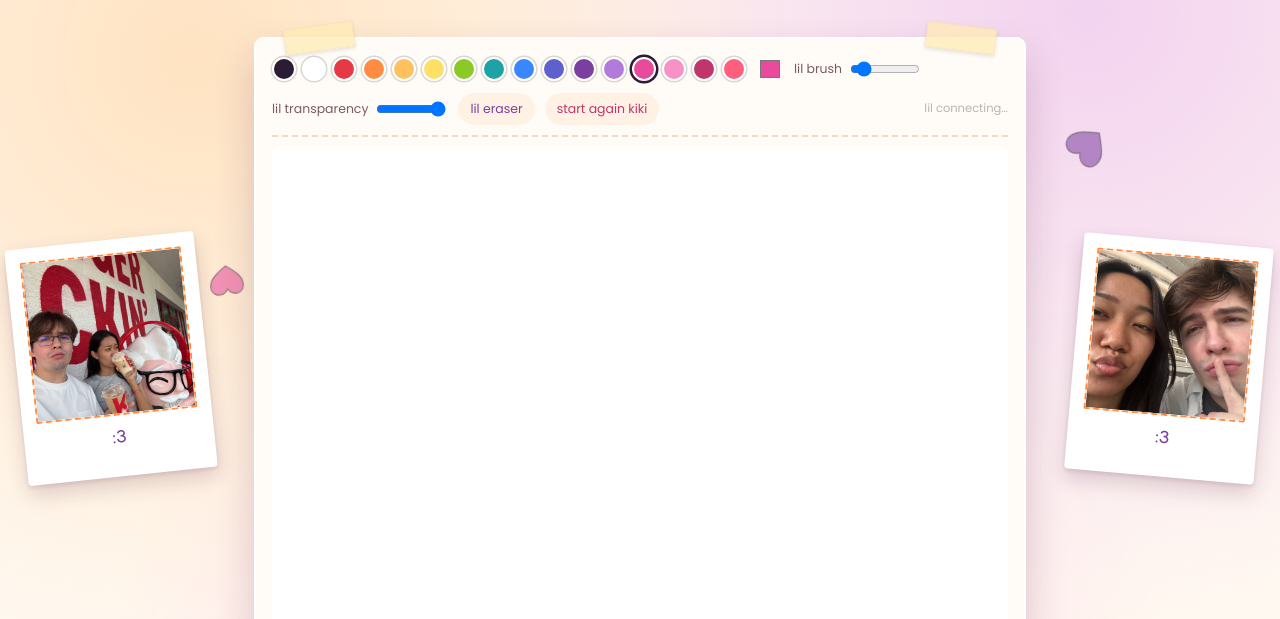
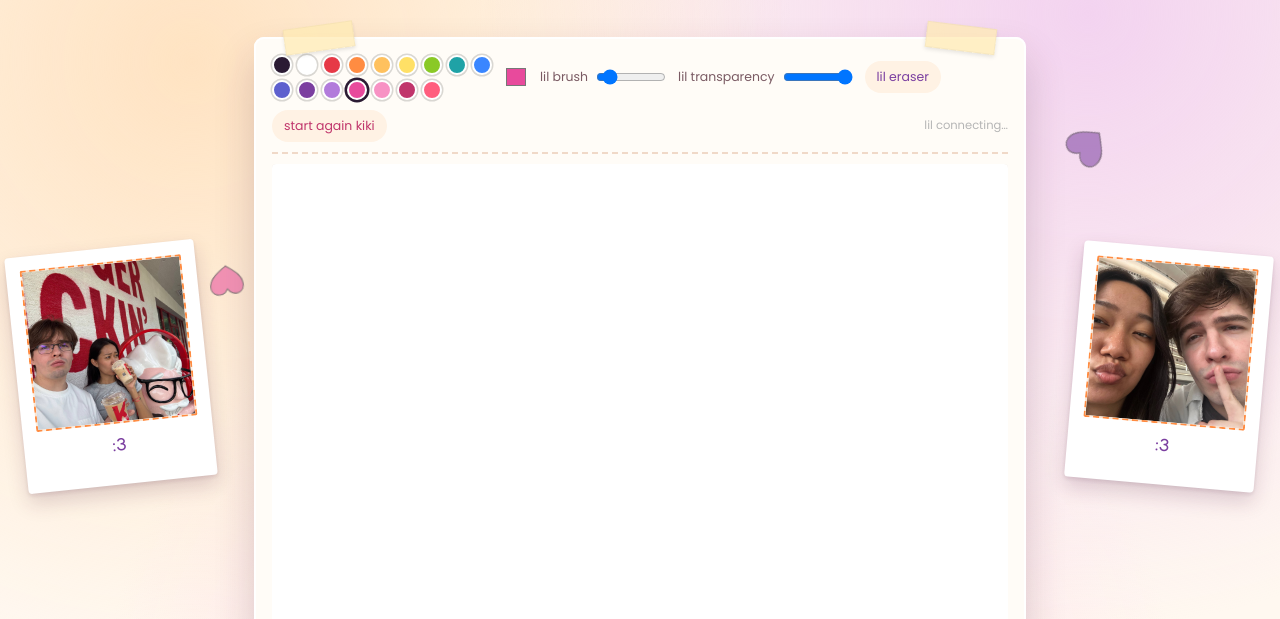
Before and after one commit to M1nkl0/our_sketchbook, a plain HTML site: page index.html in a window 1280 px wide. Shown: the part 132-751 px from the top of the page. Drawn offline with Linux system fonts and the light colour scheme; no server answers.

Commit message:
Update style.css

```diff
--- a/style.css
+++ b/style.css
@@ -131,9 +131,9 @@ html, body{
   padding-bottom: 10px;
   border-bottom: 2px dashed #f0d9c8;
 }
-.colors{ display:flex; gap:6px; flex-wrap: wrap; }
+.colors{ display:flex; gap:5px; flex-wrap: wrap; max-width: 220px; }
 .swatch{
-  width: 24px; height: 24px;
+  width: 20px; height: 20px;
   border-radius: 50%;
   border: 2px solid #fff;
   box-shadow: 0 0 0 1.5px rgba(0,0,0,.15);
```
